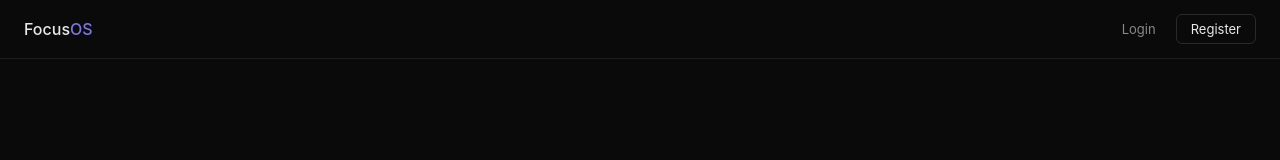
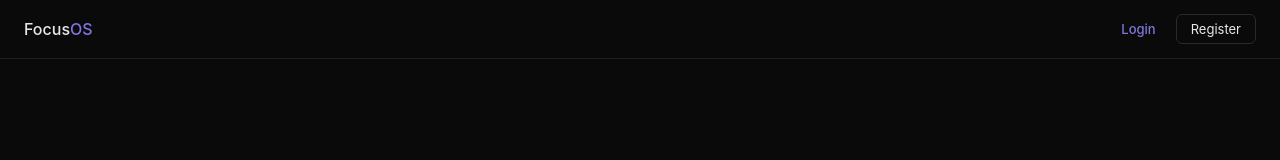
Before and after one commit to SahilAdagale/focus-os, a React (Vite) app in the folder client/: page /login in a window 1280 px wide. Shown: the top 160 px of the page. Built offline with nearby package versions, Linux system fonts and the light colour scheme.

Commit message:
fix: navbar now re-renders instantly on login/logout via AuthContext, add active link highlighting

```diff
--- a/client/src/components/navbar.jsx
+++ b/client/src/components/navbar.jsx
@@ -1,4 +1,4 @@
-import { Link, useNavigate } from 'react-router-dom'
+import { Link, NavLink, useNavigate } from 'react-router-dom'
 import { useAuth } from '../context/AuthContext'
 
 function Navbar() {
@@ -10,6 +10,14 @@ function Navbar() {
         navigate('/login')
     }
 
+    const navLinkStyle = ({ isActive }) => ({
+        fontSize: '13px',
+        color: isActive ? '#7F77DD' : '#888',
+        padding: '6px 12px',
+        fontWeight: isActive ? '500' : '400',
+        textDecoration: 'none',
+    })
+
     return (
         <nav style={{
             display: 'flex',
@@ -19,25 +27,25 @@ function Navbar() {
             borderBottom: '1px solid #1e1e1e',
             background: '#0a0a0a'
         }}>
-            <Link to="/dashboard" style={{ fontSize: '16px', fontWeight: '500', color: '#e8e8e8' }}>
+            <Link to="/dashboard" style={{ fontSize: '16px', fontWeight: '500', color: '#e8e8e8', textDecoration: 'none' }}>
                 Focus<span style={{ color: '#7F77DD' }}>OS</span>
             </Link>
 
             <div style={{ display: 'flex', alignItems: 'center', gap: '8px' }}>
                 {isAuthenticated ? (
                     <>
-                        <Link to="/dashboard" style={{ fontSize: '13px', color: '#888', padding: '6px 12px' }}>Dashboard</Link>
-                        <Link to="/timer" style={{ fontSize: '13px', color: '#888', padding: '6px 12px' }}>Timer</Link>
-                        <Link to="/analytics" style={{ fontSize: '13px', color: '#888', padding: '6px 12px' }}>Analytics</Link>
+                        <NavLink to="/dashboard" style={navLinkStyle}>Dashboard</NavLink>
+                        <NavLink to="/timer" style={navLinkStyle}>Timer</NavLink>
+                        <NavLink to="/analytics" style={navLinkStyle}>Analytics</NavLink>
                         <button onClick={handleLogout}
-                            style={{ fontSize: '13px', padding: '6px 14px', borderRadius: '6px', border: '1px solid #2a2a2a', background: 'none', color: '#e8e8e8' }}>
+                            style={{ fontSize: '13px', padding: '6px 14px', borderRadius: '6px', border: '1px solid #2a2a2a', background: 'none', color: '#e8e8e8', cursor: 'pointer' }}>
                             Logout
                         </button>
                     </>
                 ) : (
                     <>
-                        <Link to="/login" style={{ fontSize: '13px', color: '#888', padding: '6px 12px' }}>Login</Link>
-                        <Link to="/register" style={{ fontSize: '13px', padding: '6px 14px', borderRadius: '6px', border: '1px solid #2a2a2a', color: '#e8e8e8' }}>Register</Link>
+                        <NavLink to="/login" style={navLinkStyle}>Login</NavLink>
+                        <Link to="/register" style={{ fontSize: '13px', padding: '6px 14px', borderRadius: '6px', border: '1px solid #2a2a2a', color: '#e8e8e8', textDecoration: 'none' }}>Register</Link>
                     </>
                 )}
             </div>
--- a/client/src/context/AuthContext.jsx
+++ b/client/src/context/AuthContext.jsx
@@ -3,18 +3,19 @@ import { createContext, useContext, useState, useEffect } from 'react'
 const AuthContext = createContext(null)
 
 export function AuthProvider({ children }) {
+    // localStorage.getItem is synchronous — auth state is known immediately,
+    // so loading starts as false (no async check needed).
     const [token, setToken] = useState(localStorage.getItem('token'))
     const [user, setUser] = useState(null)
-    const [loading, setLoading] = useState(true)
+    const [loading, setLoading] = useState(false)
 
     useEffect(() => {
-        // Sync token to localStorage whenever it changes
+        // Sync token changes back to localStorage
         if (token) {
             localStorage.setItem('token', token)
         } else {
             localStorage.removeItem('token')
         }
-        setLoading(false)
     }, [token])
 
     const loginAuth = (newToken, userData) => {
```
